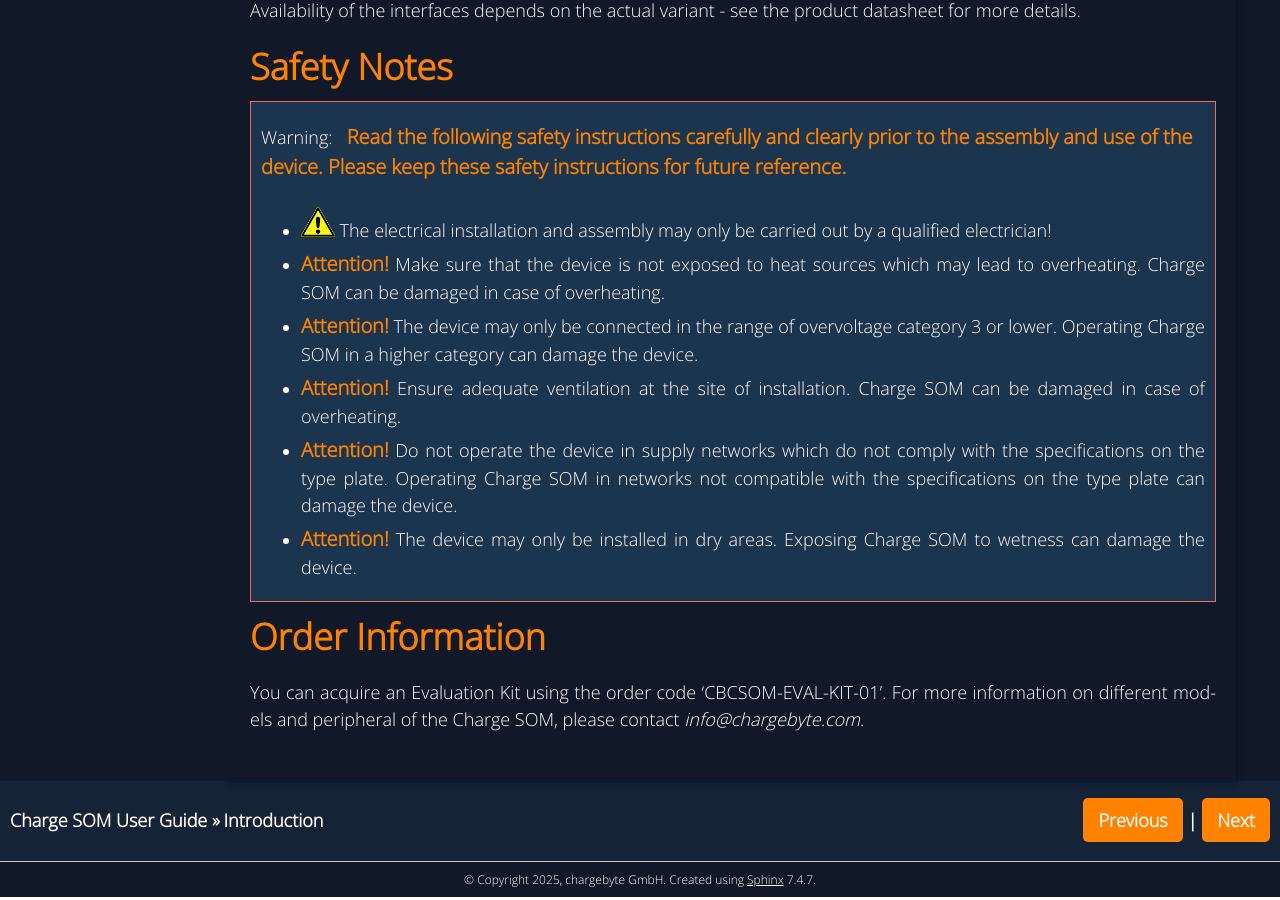
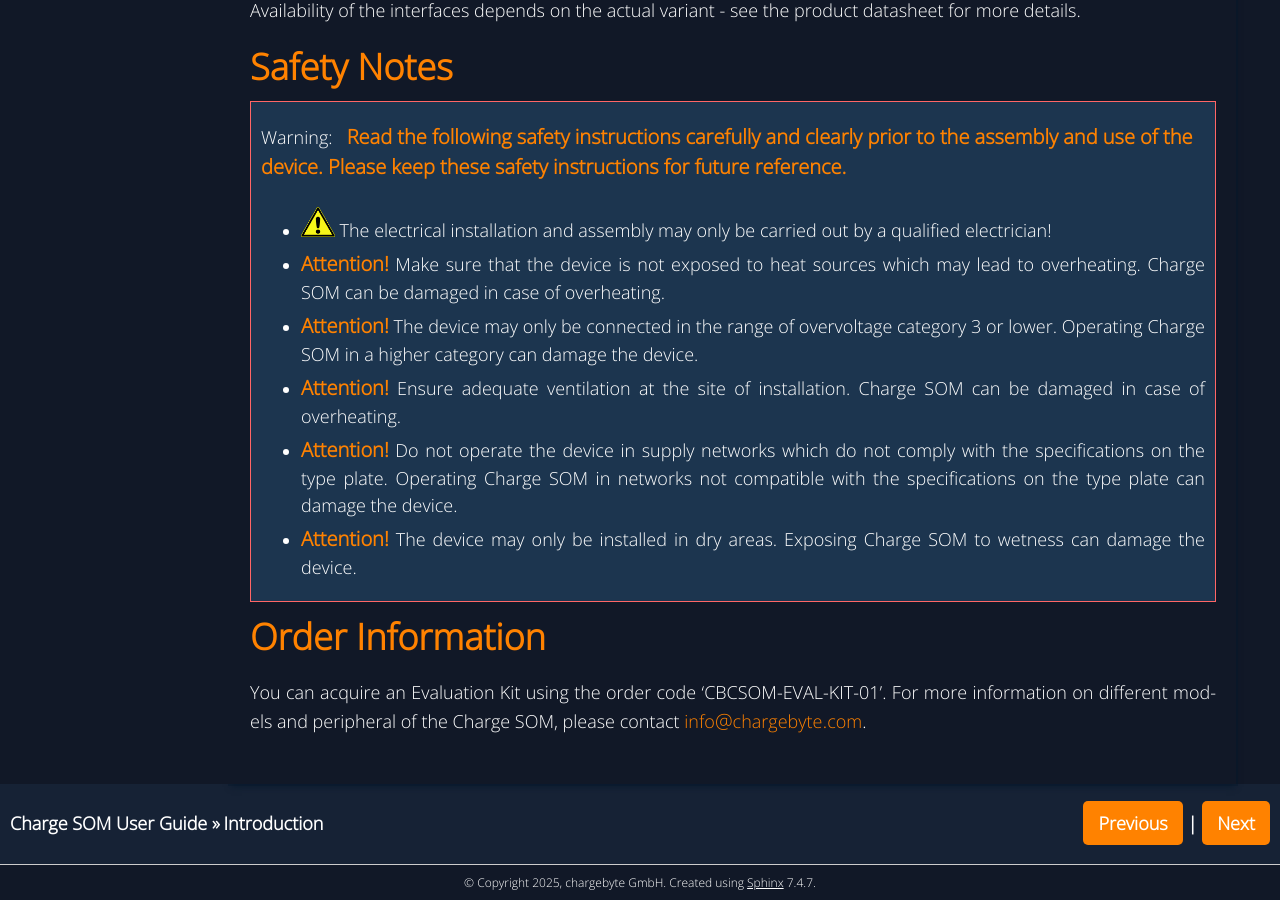
Before and after one commit to chargebyte/chargebyte-docs, a Sphinx documentation site: the page built from docs/source/introduction.rst, in a window 1280 px wide and 900 px high, scrolled down 1289 px. Built offline with Sphinx 7.4.7, drawn with Linux system fonts in a browser that asks for light colours; part of the change alters nothing that is shown.

```diff
--- a/docs/source/introduction.rst
+++ b/docs/source/introduction.rst
@@ -74,4 +74,6 @@ Safety Notes
 Order Information
 -----------------
 
-You can acquire an Evaluation Kit using the order code 'CBCSOM-EVAL-KIT-01'. For more information on different models and peripheral of the Charge SOM, please contact `info@chargebyte.com`.
+You can acquire an Evaluation Kit using the order code 'CBCSOM-EVAL-KIT-01'.
+For more information on different models and peripheral of the Charge SOM,
+please contact `info@chargebyte.com <mailto:info@chargebyte.com>`_.
```
